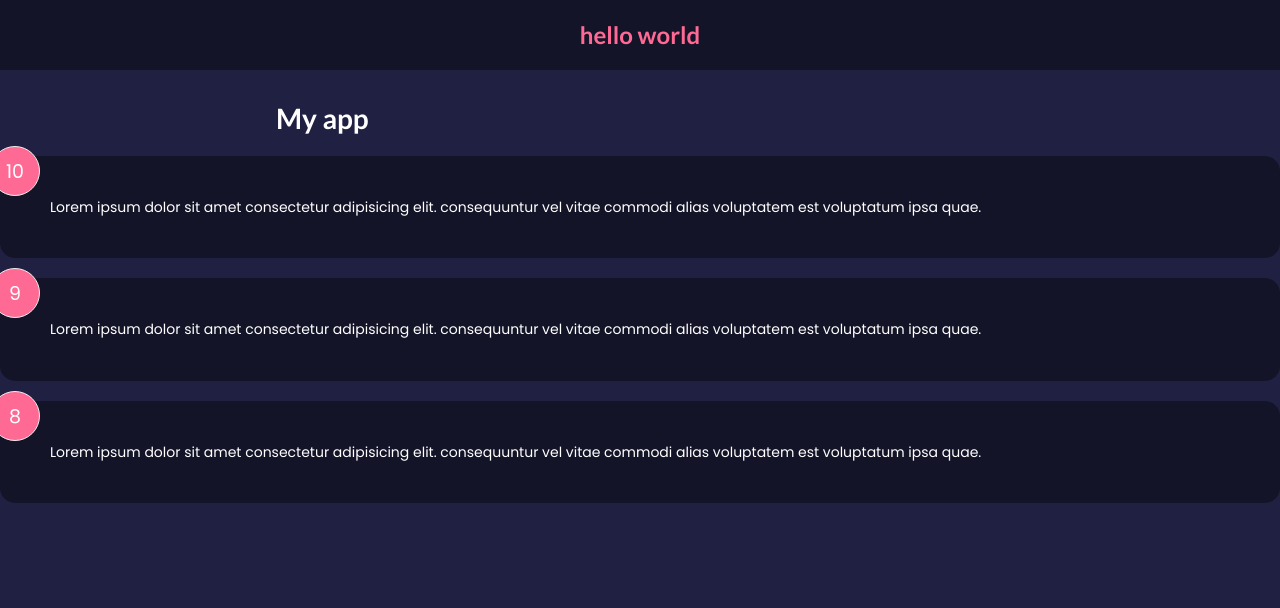
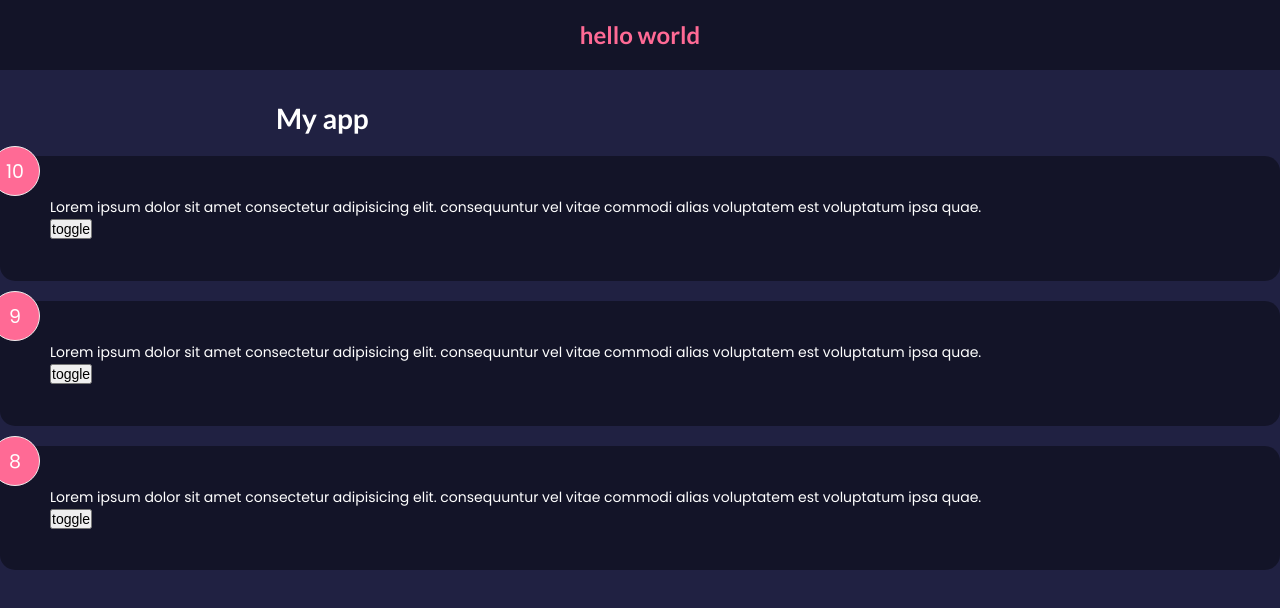
Before and after one commit to oliveroliverio/ud-brad-traversy-react-front-to-back-2022, a React (Create React App) app: page / in a window 1280 px wide. Shown: the top 608 px of the page. Built offline with nearby package versions, Linux system fonts and the light colour scheme.

Commit message:
01 playing around with useState

```diff
--- a/src/components/FeedbackItem.js
+++ b/src/components/FeedbackItem.js
@@ -1,10 +1,18 @@
+import { useState } from "react";
 import Card from "./shared/Card";
 
 function FeedbackItem({ item }) {
+  const [reverse, setReverse] = useState(true)
+
+  const clickHandler = () => {
+    setReverse(!true)
+  }
+
   return (
-    <Card reverse={true}>
+    <Card reverse={reverse}>
       <div className="num-display">{item.rating}</div>
       <div className="text-display">{item.text}</div>
+      <button onClick={clickHandler}>toggle</button>
     </Card>
   );
 }
```
